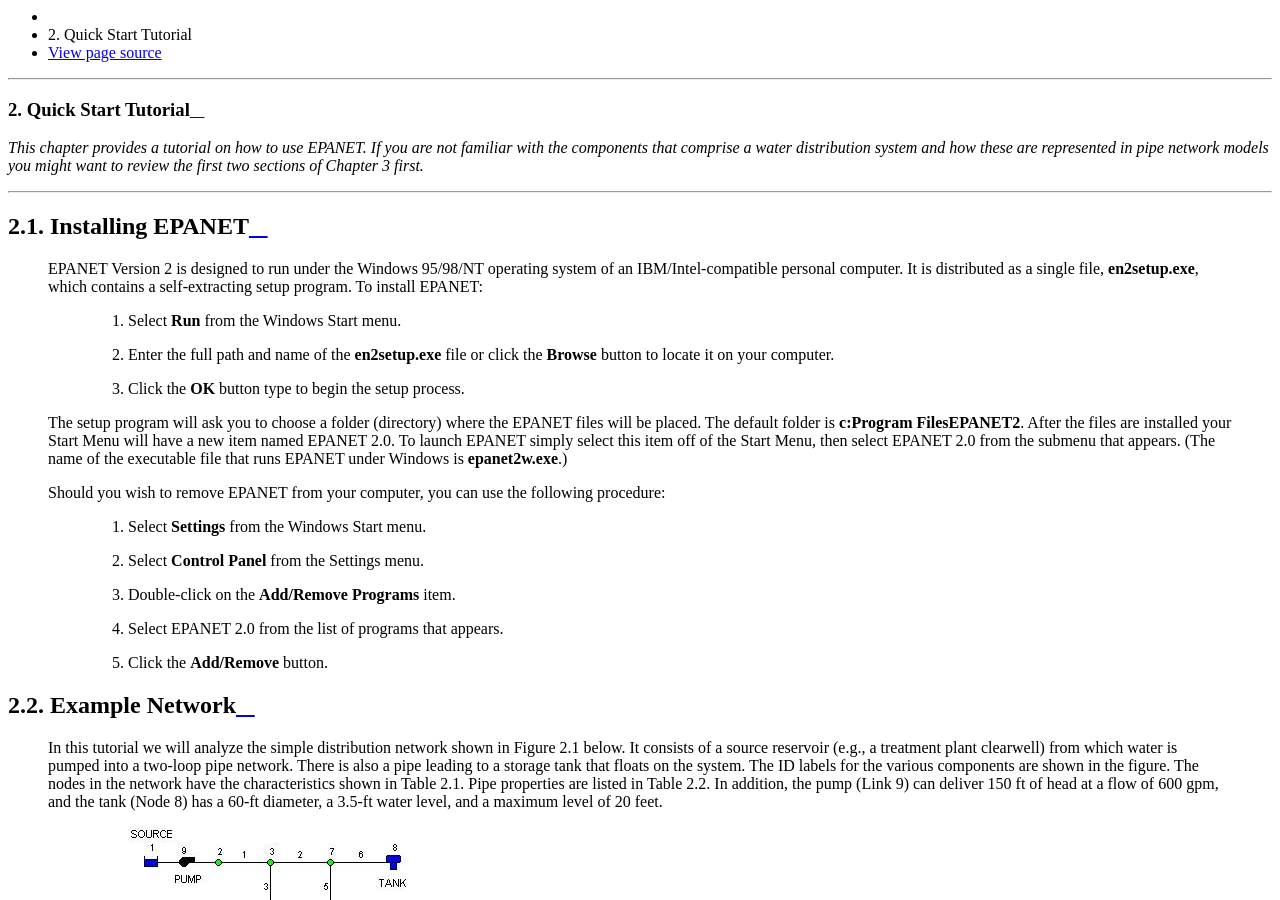
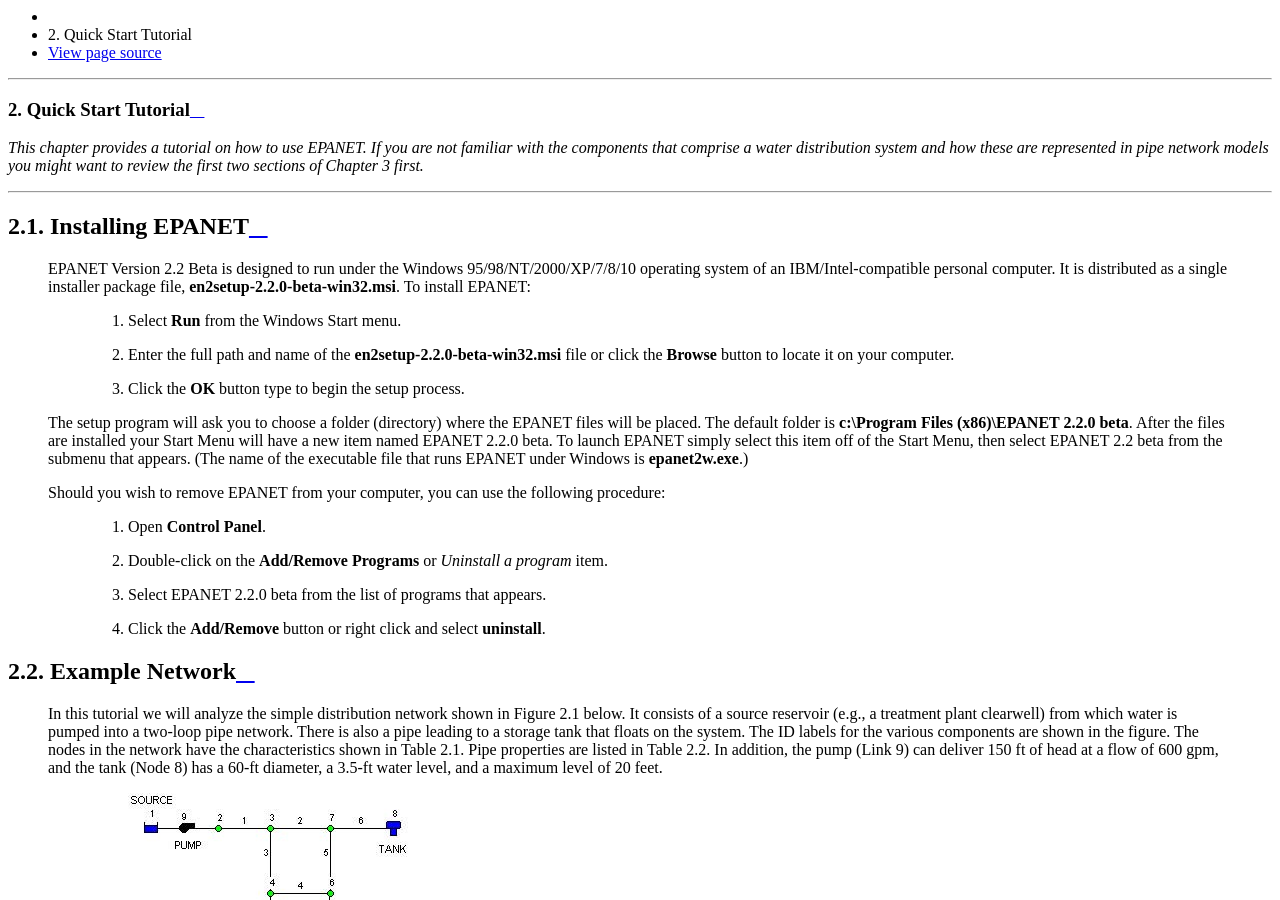
Before and after one commit to USEPA/epanet-manual, a Sphinx documentation site: the page built from docs/2_quickstart.rst, in a window 1280 px wide and 900 px high, scrolled down 641 px. Built offline with Sphinx 7.4.7 and the Read the Docs theme 2.0.0, drawn with Linux system fonts in a browser that asks for light colours.

Commit message:
Update 2_quickstart.rst

```diff
--- a/docs/2_quickstart.rst
+++ b/docs/2_quickstart.rst
@@ -22,14 +22,14 @@
 Installing EPANET
 ~~~~~~~~~~~~~~~~~
 
-   EPANET Version 2 is designed to run under the Windows 95/98/NT
+   EPANET Version 2.2 Beta is designed to run under the Windows 95/98/NT/2000/XP/7/8/10
    operating system of an IBM/Intel-compatible personal computer. It is
-   distributed as a single file, **en2setup.exe**, which contains a
-   self-extracting setup program. To install EPANET:
+   distributed as a single installer package file, **en2setup-2.2.0-beta-win32.msi**.
+   To install EPANET:
 
     1. Select **Run** from the Windows Start menu.
 
-    2. Enter the full path and name of the **en2setup.exe** file or click
+    2. Enter the full path and name of the **en2setup-2.2.0-beta-win32.msi** file or click
        the **Browse** button to locate it on your computer.
 
     3. Click the **OK** button type to begin the setup process.
@@ -37,25 +37,23 @@
 
 
    The setup program will ask you to choose a folder (directory) where
-   the EPANET files will be placed. The default folder is **c:\Program
-   Files\EPANET2**. After the files are installed your Start Menu will
-   have a new item named EPANET 2.0. To launch EPANET simply select this
-   item off of the Start Menu, then select EPANET 2.0 from the submenu that
+   the EPANET files will be placed. The default folder is **c:\\Program
+   Files (x86)\\EPANET 2.2.0 beta**. After the files are installed your Start Menu will
+   have a new item named EPANET 2.2.0 beta. To launch EPANET simply select this
+   item off of the Start Menu, then select EPANET 2.2 beta from the submenu that
    appears. (The name of the executable file that runs EPANET under
    Windows is **epanet2w.exe**.)
 
    Should you wish to remove EPANET from your computer, you can use the
    following procedure:
 
-    1. Select **Settings** from the Windows Start menu.
+    1. Open **Control Panel**.
 
-    2. Select **Control Panel** from the Settings menu.
+    2. Double-click on the **Add/Remove Programs** or *Uninstall a program* item.
 
-    3. Double-click on the **Add/Remove Programs** item.
+    3. Select EPANET 2.2.0 beta from the list of programs that appears.
 
-    4. Select EPANET 2.0 from the list of programs that appears.
-
-    5. Click the **Add/Remove** button.
+    4. Click the **Add/Remove** button or right click and select **uninstall**.
 
 
 Example Network
```
